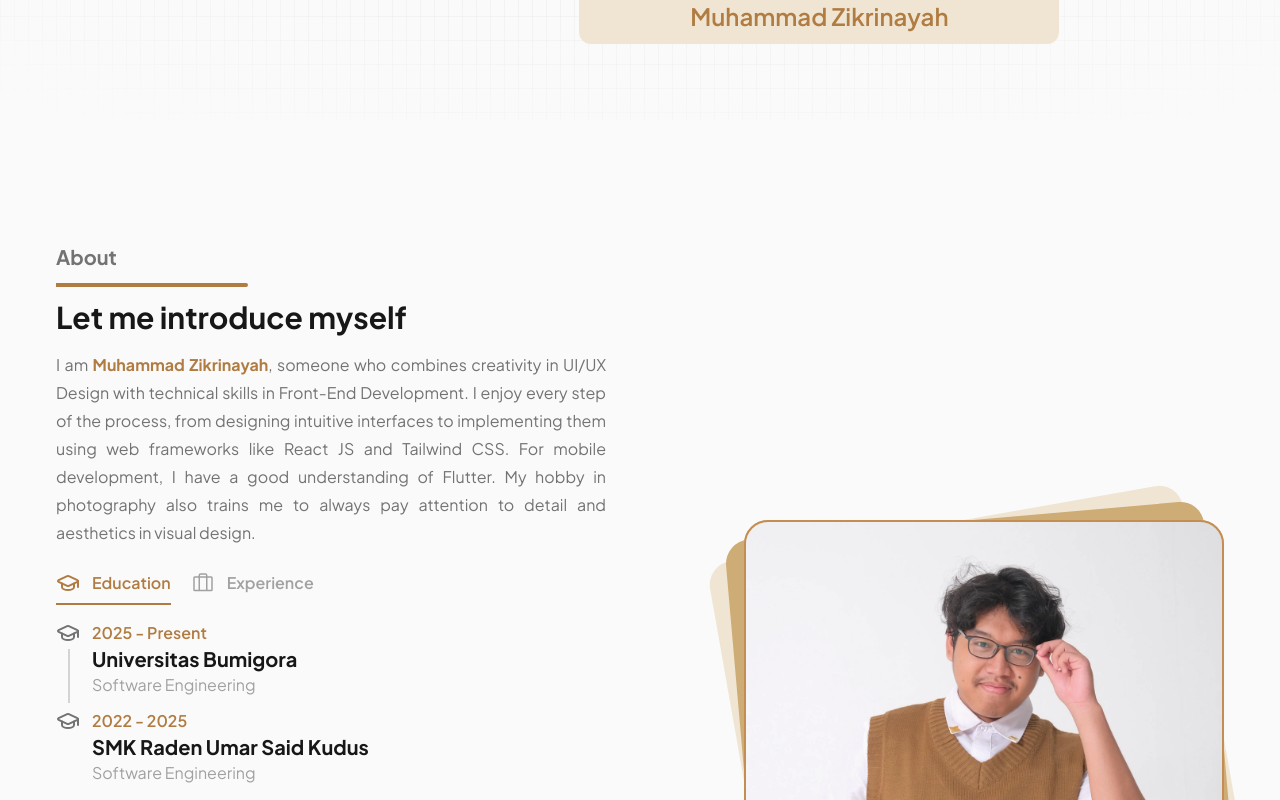
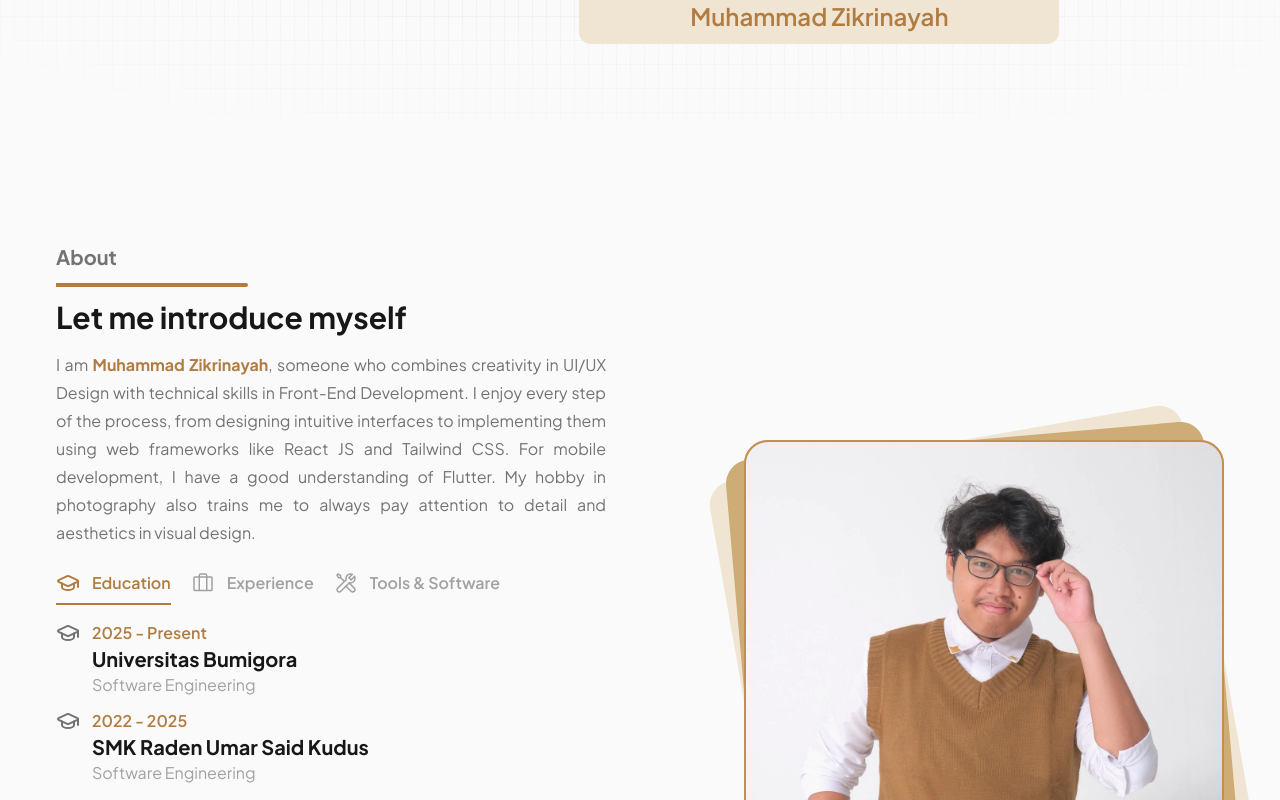
Before and after one commit to muhammad-zikrinayah/portfolio-website, a React (Vite) app: page / in a window 1280 px wide. Shown: the part 680-1480 px from the top of the page. Built offline with nearby package versions, Linux system fonts and the light colour scheme.

Commit message:
add tools & software data,add reusable about data

```diff
--- a/src/components/About.jsx
+++ b/src/components/About.jsx
@@ -1,49 +1,24 @@
 import { useState } from "react";
 import IMAGES from "../data/images";
+import { educationData, experienceData, toolsData } from "../data/abouData";
 import {
   BodyMedium,
   BodyNormal,
   SubtitleBold,
   TextHeadingLarge,
 } from "./widgets/CustomText";
-import { TabsButton } from "./widgets/CustomButton";
+import { DefaultButton, TabsButton } from "./widgets/CustomButton";
 import CustomIcons from "./widgets/CustomIcons";
 import commonData from "../data/stringData";
 
 const tabs = [
   { id: "education", label: "Education", icon: "lu-LuGraduationCap" },
   { id: "experience", label: "Experience", icon: "pi-PiSuitcase" },
+  { id: "tools", label: "Tools & Software", icon: "lia-LiaToolsSolid" },
 ];
 
 export default function About() {
   const [activeTab, setActiveTab] = useState("education");
-
-  const educationData = [
-    {
-      year: "2025 - Present",
-      title: "Universitas Bumigora",
-      description: "Software Engineering",
-    },
-    {
-      year: "2022 - 2025",
-      title: "SMK Raden Umar Said Kudus",
-      description: "Software Engineering",
-    },
-  ];
-
-  const experienceData = [
-    {
-      year: "2024 - Present",
-      title: "Wellmagic Media Digital",
-      description: "Front-End Developer, UI Designer",
-    },
-    {
-      year: "2023 - 2024",
-      title: "SMK Raden Umar Said Kudus",
-      description:
-        "Final Project: E-Commerce Application Development, UI/UX Designer, Team Manager & Front-End Developer",
-    },
-  ];
 
   const renderTab = () => {
     switch (activeTab) {
@@ -54,7 +29,7 @@ export default function About() {
               <div key={index} className="relative flex">
                 <div className="relative">
                   {index < educationData.length - 1 && (
-                    <div className="absolute left-1/2 right-1/2 top-7 bottom-6  w-[2px] bg-neutral-300"></div>
+                    <div className="absolute left-1/2 right-1/2 top-7 bottom-6  w-[2px] bg-neutral-300"></div>
                   )}
                   <div className="relative z-10 rounded-full flex items-center justify-center bg-neutral-50">
                     <CustomIcons
@@ -83,7 +58,7 @@ export default function About() {
                 <div key={index} className="relative flex">
                   <div className="relative">
                     {index < experienceData.length - 1 && (
-                      <div className="absolute left-1/2 right-1/2 top-7 bottom-6  w-[2px] bg-neutral-300"></div>
+                      <div className="absolute left-1/2 right-1/2 top-7 bottom-6  w-[2px] bg-neutral-300"></div>
                     )}
                     <div className="relative z-10 rounded-full flex items-center justify-center bg-neutral-50">
                       <CustomIcons
@@ -100,6 +75,30 @@ export default function About() {
                       color="text-neutral-400"
                     />
                   </div>
+                </div>
+              ))}
+            </div>
+          </>
+        );
+
+      case "tools":
+        return (
+          <>
+            <div className="flex flex-row w-full relative gap-2 flex-wrap 2xl:pb-7 xl:pb-16">
+              {toolsData.map((item, index) => (
+                <div key={index} className="relative flex">
+                  <DefaultButton
+                    showIconLeft
+                    iconLeft={item.icon}
+                    paddingX="px-16"
+                    paddingY="py-3"
+                    iconSize="20"
+                    textcomponent={BodyMedium}
+                    label={item.title}
+                    className="cursor-auto align-middle items-center justify-center"
+                    backgroundColor="bg-primary-surface"
+                    backgroundHover="hover:bg-primary-surface"
+                  />
                 </div>
               ))}
             </div>
@@ -131,8 +130,6 @@ export default function About() {
       xl:py-0
       2xl:gap-x-20
       xl:gap-x-20
-      2xl:gap-y-0
-      xl:gap-y-0
       gap-y-64
       justify-center
       2xl:justify-between
@@ -198,11 +195,9 @@ export default function About() {
         z-10
         "
         data-scroll
-        data-scroll-speed="0.3"
+        data-scroll-speed="0.2"
       >
-        <div className="realtive">
-
-        </div>
+        <div className="realtive"></div>
         <div className="size-80 2xl:size-120 xl:size-120 bg-primary-surface rounded-3xl -rotate-10 absolute"></div>
         <div className="size-80 2xl:size-120 xl:size-120 bg-primary-container rounded-3xl -rotate-5 absolute"></div>
         <div className="size-80 2xl:size-120 xl:size-120 bg-primary-container rounded-3xl absolute">
--- a/src/components/widgets/CustomButton.jsx
+++ b/src/components/widgets/CustomButton.jsx
@@ -6,6 +6,11 @@ import * as LuIcons from "react-icons/lu";
 import * as GoIcons from "react-icons/go";
 import * as IoIcons from "react-icons/io5";
 import * as PiIcons from "react-icons/pi";
+import * as  VscIcons from "react-icons/vsc";
+import * as TbIcons from "react-icons/tb";
+import * as LiaIcons from "react-icons/lia";
+import * as SiIcons from "react-icons/si";
+import * as RiIcons from "react-icons/ri";
 
 const iconPacks = {
   fa: FaIcons,
@@ -16,6 +21,11 @@ const iconPacks = {
   go: GoIcons,
   io: IoIcons,
   pi: PiIcons,
+  vsc: VscIcons,
+  tb: TbIcons,
+  lia: LiaIcons,
+  si: SiIcons,
+  ri: RiIcons,
 };
 
 export function IconButton({
--- /dev/null
+++ b/src/data/abouData.jsx
@@ -0,0 +1,77 @@
+export const educationData = [
+  {
+    year: "2025 - Present",
+    title: "Universitas Bumigora",
+    description: "Software Engineering",
+  },
+  {
+    year: "2022 - 2025",
+    title: "SMK Raden Umar Said Kudus",
+    description: "Software Engineering",
+  },
+];
+
+export const experienceData = [
+  {
+    year: "2024 - Present",
+    title: "Wellmagic Media Digital",
+    description: "Front-End Developer, UI Designer",
+  },
+  {
+    year: "2023 - 2024",
+    title: "SMK Raden Umar Said Kudus",
+    description:
+      "Final Project: E-Commerce Application Development, UI/UX Designer, Team Manager & Front-End Developer",
+  },
+];
+
+export const toolsData = [
+  {
+    icon: "fa-FaFigma",
+    title: "Figma",
+  },
+  {
+    icon: "si-SiAdobelightroom",
+    title: "Adobe Lightroom",
+  },
+  {
+    icon: "vsc-VscVscodeInsiders",
+    title: "Visual Studio Code",
+  },
+  {
+    icon: "fa-FaHtml5",
+    title: "HTML",
+  },
+  {
+    icon: "fa-FaCss3Alt",
+    title: "CSS",
+  },
+  {
+    icon: "si-SiJavascript",
+    title: "JavaScript",
+  },
+  {
+    icon: "fa-FaReact",
+    title: "React",
+  },
+  {
+    icon: "si-SiTailwindcss",
+    title: "Tailwind CSS",
+  },
+  {
+    icon: "si-SiVitest",
+    title: "Vite",
+  },
+  {
+    icon: "fa-FaBootstrap",
+    title: "Bootstrap",
+  },
+  {
+    icon: "si-SiFlutter",
+    title: "Flutter",
+  },
+  {
+    icon: "fa-FaGithub",
+    title: "Github",
+  },
+];
```
